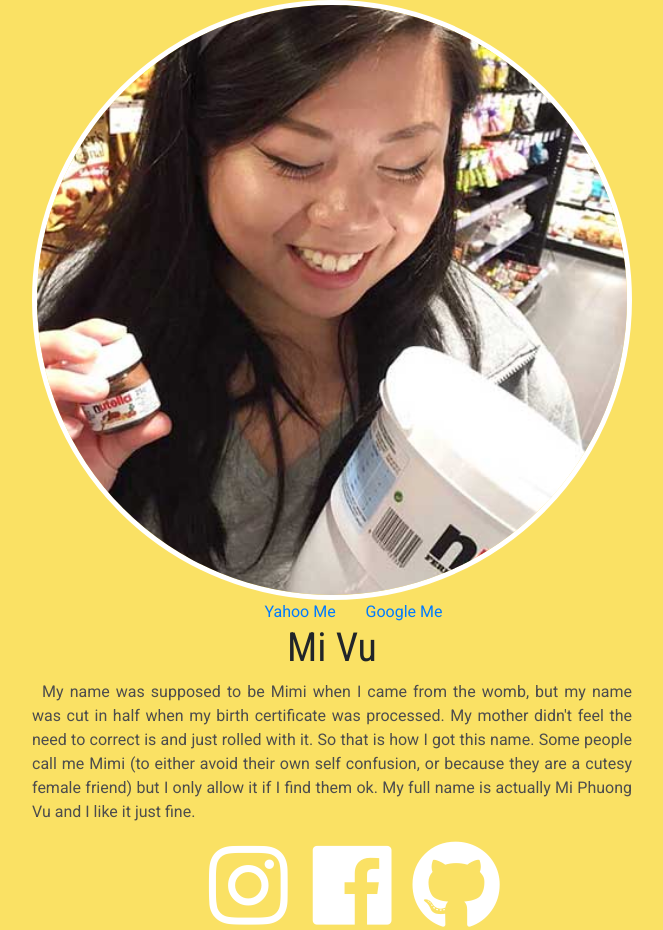
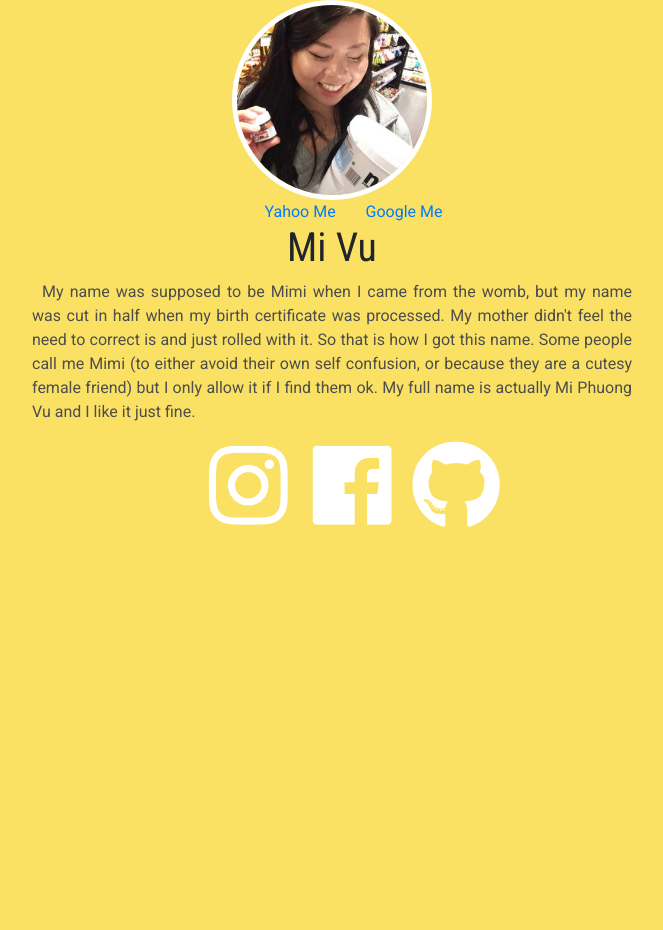
Before and after one commit to MiPhuongVu/thurs-site, a Jekyll site: the page built from index.html, in a window 1280 px wide. Shown: the whole page, without its empty margins (308-971 px from the left). Built offline with Jekyll 4.4.1, drawn with Linux system fonts in a browser that asks for light colours; nearby versions of some CDN libraries; after the commit the page ends 900 px from its top, so only the background shows below that.

Commit message:
Update hero.html

```diff
--- a/_includes/hero.html
+++ b/_includes/hero.html
@@ -1 +1 @@
-<img src="{{site.baseurl}}assets/img/profilepic.jpg" alt="picture of Mi"
+<img src="{{site.baseurl}}assets/img/profilepic.jpg" alt="picture of Mi" width="300">
```
